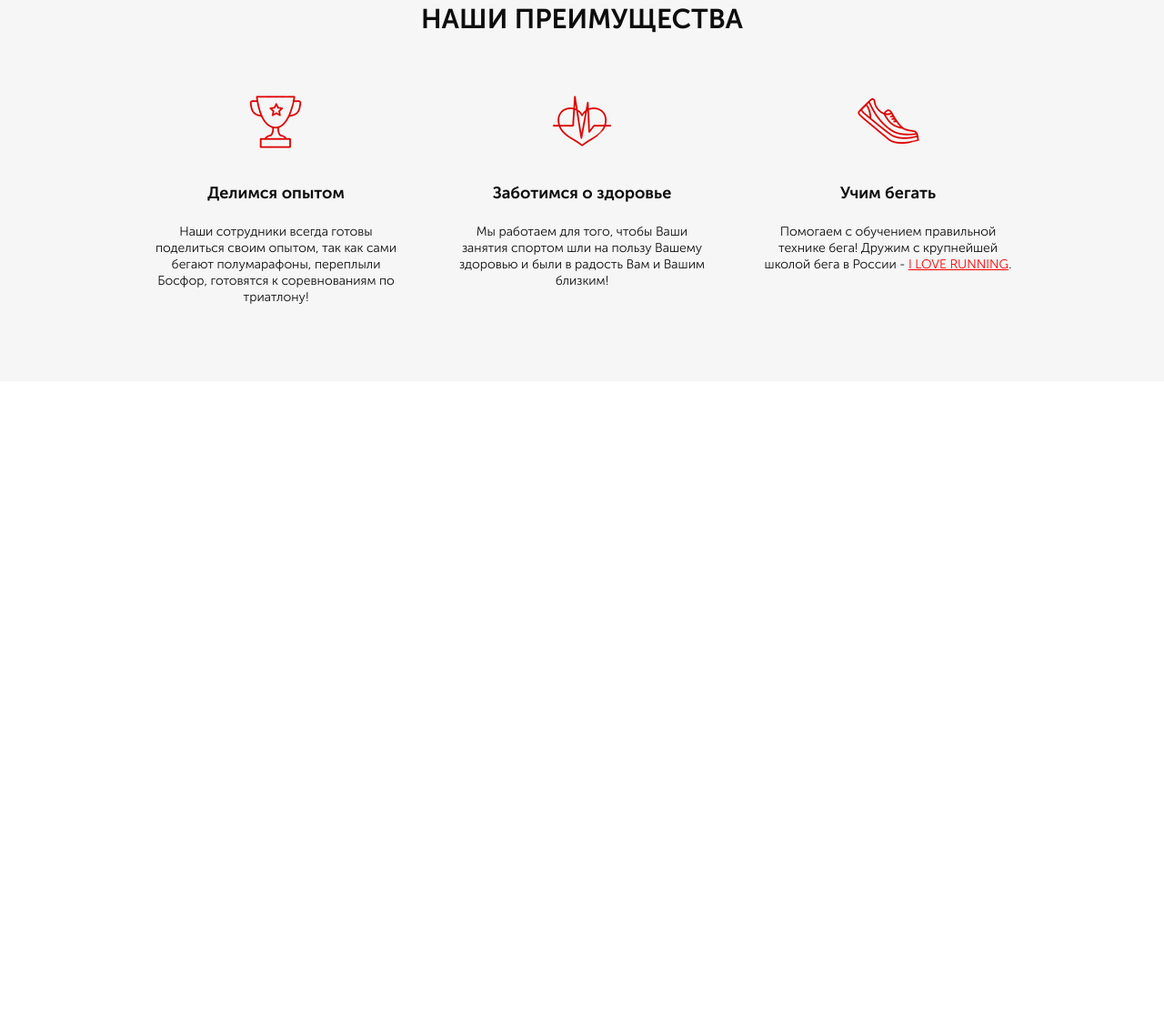
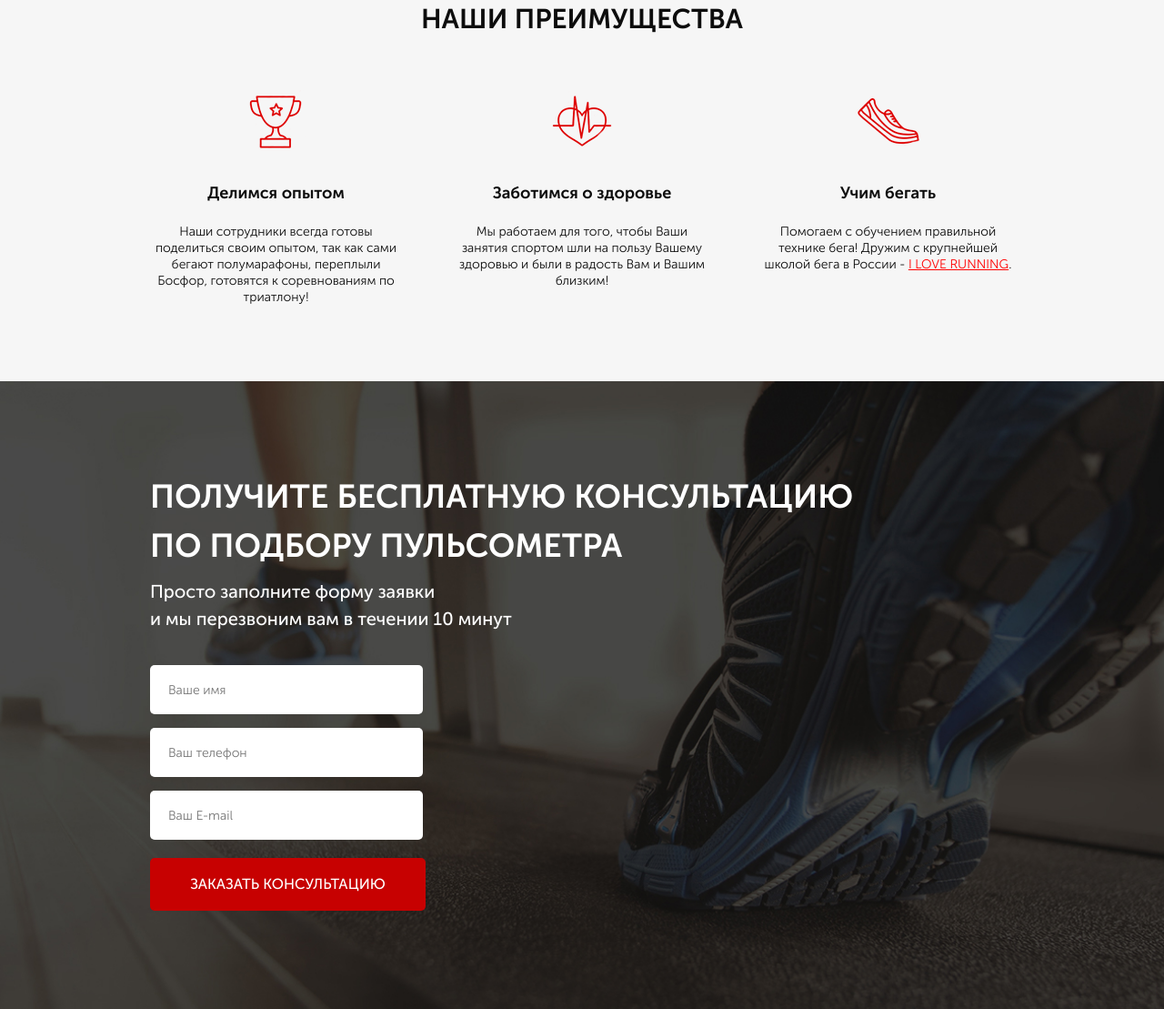
Before and after one commit to xDeenx1/Projects, a website: page src/index.html in a window 1280 px wide. Shown: the part 757-1866 px from the top of the page at 91% size. Before the commit the page ends 1176 px from the top, so only its background shows below. Drawn offline with Linux system fonts and the light colour scheme.

Commit message:
form-section done

```diff
--- a/src/index.html
+++ b/src/index.html
@@ -81,5 +81,20 @@
         </div>
 
     </section>
+    <section class="consult">
+        <div class="container">
+            <h2 class="title title_consult">Получите бесплатную консультацию<br>по  подбору пульсометра </h2>
+            <div class="consult__descr">
+                Просто заполните форму заявки <br>и мы перезвоним вам в течении 10 минут
+            </div>
+            <form class="feed-form" action="#">
+                <input name="name" required  type="text" placeholder="Ваше имя">
+                <input name="phone" required  type="tel" placeholder="Ваш телефон">
+                <input name="e-mail" required type="e-mail" placeholder="Ваш E-mail">
+
+                <button class="button button_form">заказать кОНСУЛЬТАЦИЮ</button>
+            </form>
+        </div>
+    </section>
 </body>
 </html>
--- a/src/sass/blocks/_buttons.scss
+++ b/src/sass/blocks/_buttons.scss
@@ -15,4 +15,9 @@
         height: 54px;
         font-size: 16px;
     }
+    &_form {
+        width: 303px;
+        height: 58px;
+        font-size: 16px;
+    }
 }
--- /dev/null
+++ b/src/sass/blocks/_consult.scss
@@ -0,0 +1,14 @@
+.consult {
+    min-height: 680px;
+    padding: 100px 0 108px 0;
+    background: url(../../img/consult_bg.jpg) center (center/cover) no-repeat;
+    &__descr {
+        margin-top: 8px;
+        text-align: left;
+        font-weight: 500;
+        font-size: 20px;
+        line-height: 30px;
+        color: #FFFFFF;
+    }
+
+}
--- /dev/null
+++ b/src/sass/blocks/_forms.scss
@@ -0,0 +1,20 @@
+.feed-form {
+    margin-top: 36px;
+    display: flex;
+    flex-direction: column;
+    width: 300px;
+    input {
+        height: 54px;
+        background: #FFFFFF;
+        border-radius: 5px;
+        margin-bottom: 15px;
+        border: none;
+        padding: 0 20px;
+        font-weight: 300;
+        font-size: 14px;
+        color: #4B4B4B;
+        &:nth-child(3) {
+        margin-bottom: 20px;
+        }
+    }
+}
--- a/src/sass/blocks/_title.scss
+++ b/src/sass/blocks/_title.scss
@@ -2,5 +2,12 @@
     text-align: center;
     font-weight: 700;
     font-size: 30px;
-    color: #0D0D0D
+    color: #0D0D0D;
+    text-transform: uppercase;
+    &_consult {
+        text-align: left;
+        font-size: 36px;
+        line-height: 54px;
+        color: #FFFFFF;
+    }
 }
--- a/src/sass/style.scss
+++ b/src/sass/style.scss
@@ -18,3 +18,5 @@ a{
 @import 'blocks/buttons';
 @import 'blocks/advantages';
 @import 'blocks/title';
+@import 'blocks/consult';
+@import 'blocks/forms';
```
Also changed, not shown: src/css/style.min.css.
